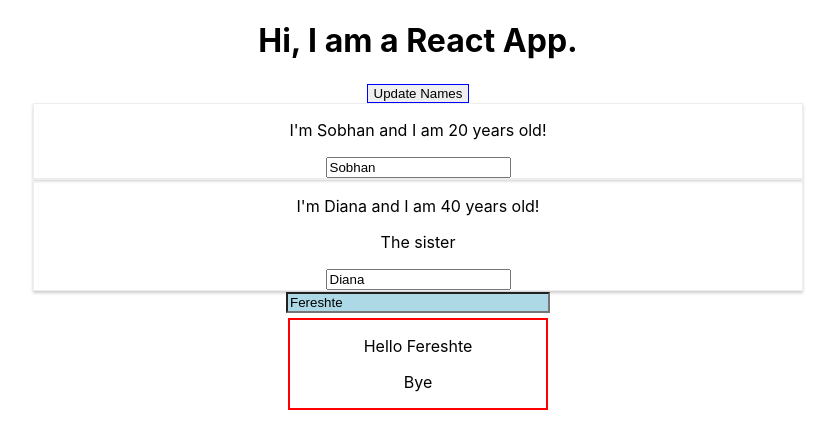
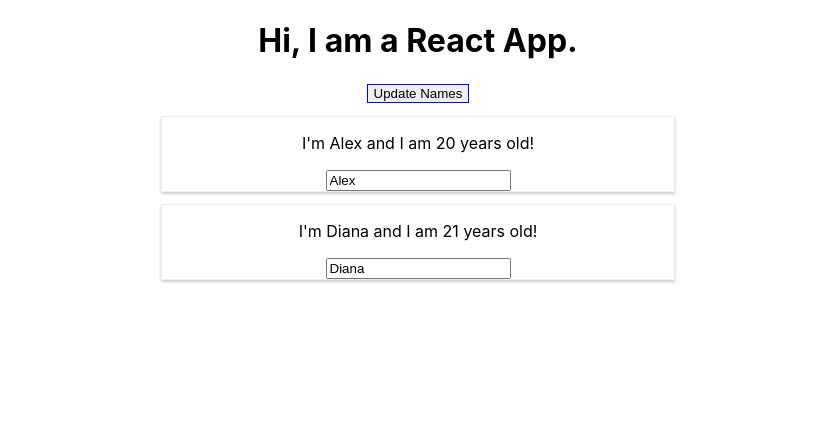
Before and after one commit to fereshte-heidari/fereshte-app, a React (Create React App) app: page / in a window 1280 px wide. Both pictures are taken after a click on the button "Update Names". Shown: the top 448 px of the page, without its empty margins (222-1057 px from the left). Built offline with nearby package versions, Linux system fonts and the light colour scheme.

Commit message:
condition with a tenory operator

```diff
--- a/src/App.js
+++ b/src/App.js
@@ -8,13 +8,7 @@ class App extends Component {
   state = {
     person1: ["Alex", 20],
     person2: ["Diana", 21],
-    babe: {
-      username: "Fereshte",
-    },
-  };
-
-  babeHandler = (event) => {
-    this.setState({ babe: { username: event.target.value } });
+    showPerson: false,
   };
 
   changeHandler = (event) => {
@@ -30,34 +24,39 @@ class App extends Component {
       person2: ["Diana", 40],
     });
   };
+
+  showHandler = () => {
+    const show = this.state.showPerson;
+    this.setState({ showPerson: !show });
+  };
+
   render() {
     const style = {
       border: "solid blue 1px",
       cursor: "pointer",
     };
+
     return (
       <div className="App">
         <h1>Hi, I am a React App.</h1>
-        <button style={style} onClick={() => this.nameHandler("Sobhan")}>
+        <button style={style} onClick={this.showHandler}>
           Update Names
         </button>
+        {this.state.showPerson ? (
+          <div>
             <Person
               click={this.nameHandler.bind(this, "Fereshte")}
               name={this.state.person1[0]}
               age={this.state.person1[1]}
             />
+
             <Person
               changed={this.changeHandler}
               name={this.state.person2[0]}
               age={this.state.person2[1]}
-        >
-          The sister
-        </Person>
-        <UserInput
-          babeHand={this.babeHandler}
-          username={this.state.babe.username}
             />
-        <UserOutput username={this.state.babe.username} />
+          </div>
+        ) : null}
       </div>
     );
   }
--- a/src/Person/Person.css
+++ b/src/Person/Person.css
@@ -1,6 +1,6 @@
 .Person {
-  width: 60%;
-  margin: auto;
+  width: 40%;
+  margin: 1% auto;
   border: 1px solid #eee;
   box-shadow: 0 2px 3px #ccc;
   padding: 16 px;
```
Lines whose indentation alone changed are shown as unchanged.
